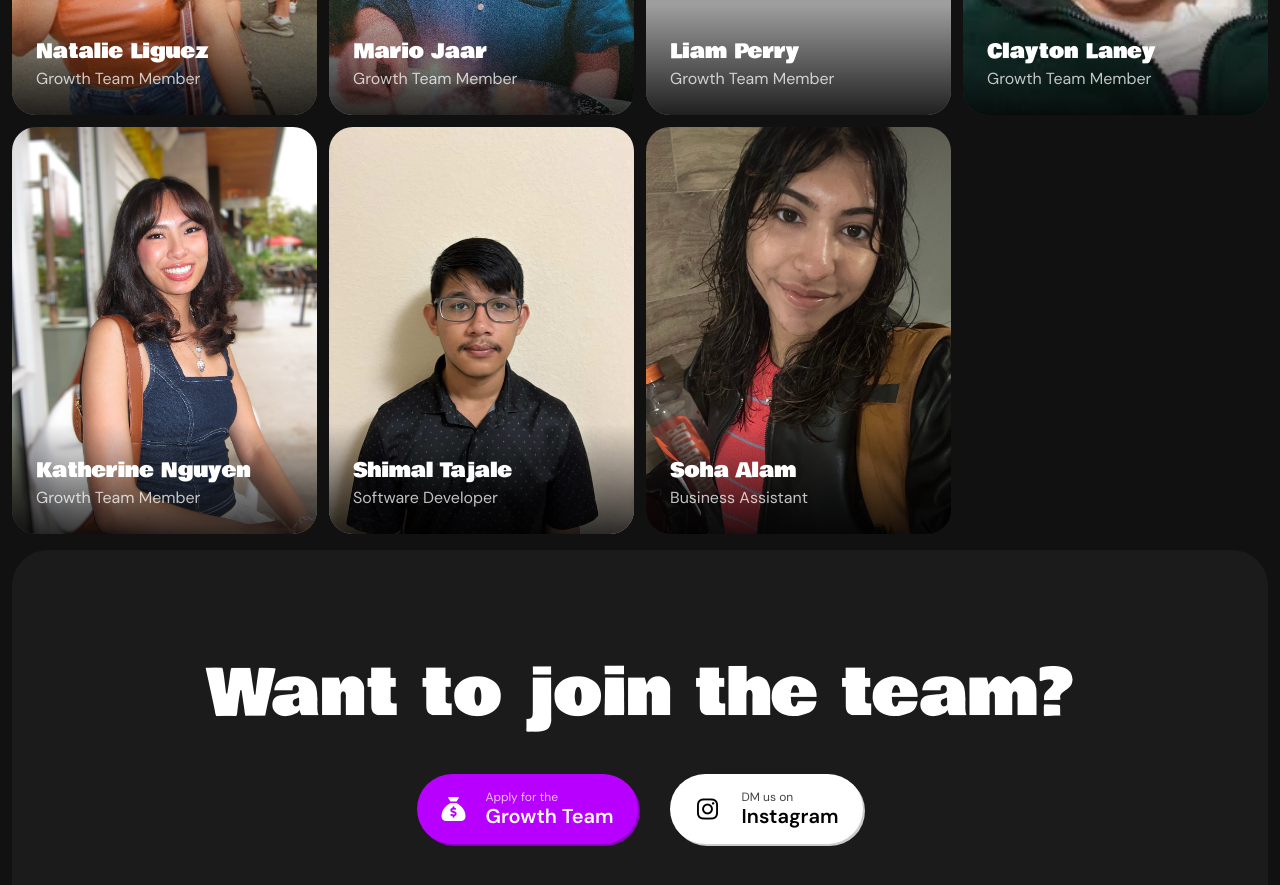
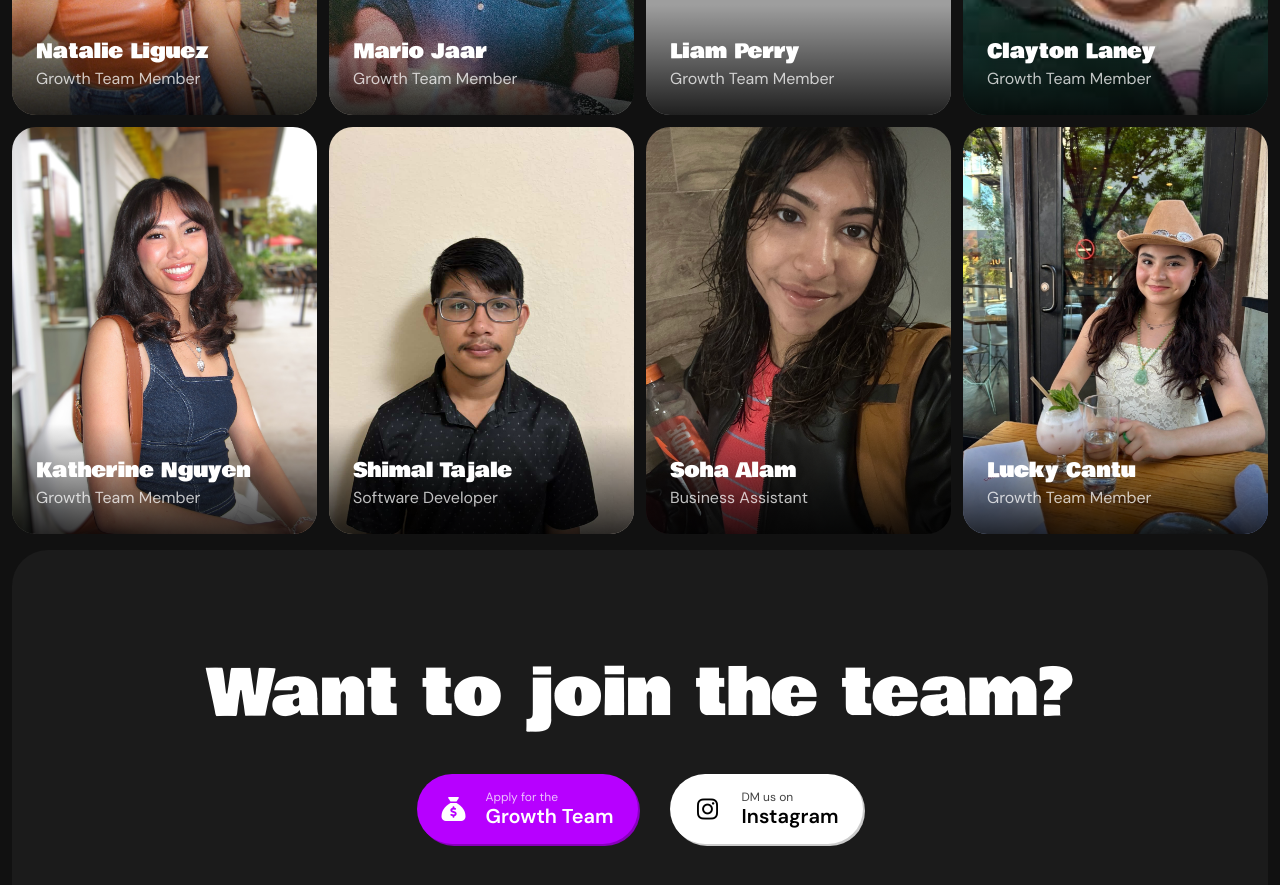
Before and after one commit to lumedating/lume_website, a React (Vite) app: page /team in a window 1280 px wide. Shown: the part 1060-1945 px from the top of the page. Built offline with nearby package versions, Linux system fonts and the light colour scheme; grey boxes are pictures that could not be loaded.

Commit message:
Add Lucky to team page

```diff
--- a/src/pages/Team.jsx
+++ b/src/pages/Team.jsx
@@ -12,6 +12,7 @@ import claytonLaney from "../assets/images/team/Clayton Laney Image.jpeg";
 import katherineNguyen from "../assets/images/team/Katherine Nguyen Image.jpg";
 import shimalTajale from "../assets/images/team/Shimal Tajale Image.JPG";
 import sohaAlam from "../assets/images/team/Soha Alam Image.jpg";
+import luckyCantu from "../assets/images/team/Lucky Cantu Image.jpeg";
 
 const teamMembers = [
   {
@@ -68,6 +69,11 @@ const teamMembers = [
     name: "Soha Alam",
     position: "Business Assistant",
     image: sohaAlam,
+  },
+  {
+    name: "Lucky Cantu",
+    position: "Growth Team Member",
+    image: luckyCantu,
   },
 ];
 
```
Also changed, not shown: src/assets/images/team/Lucky Cantu Image.jpeg (added).
